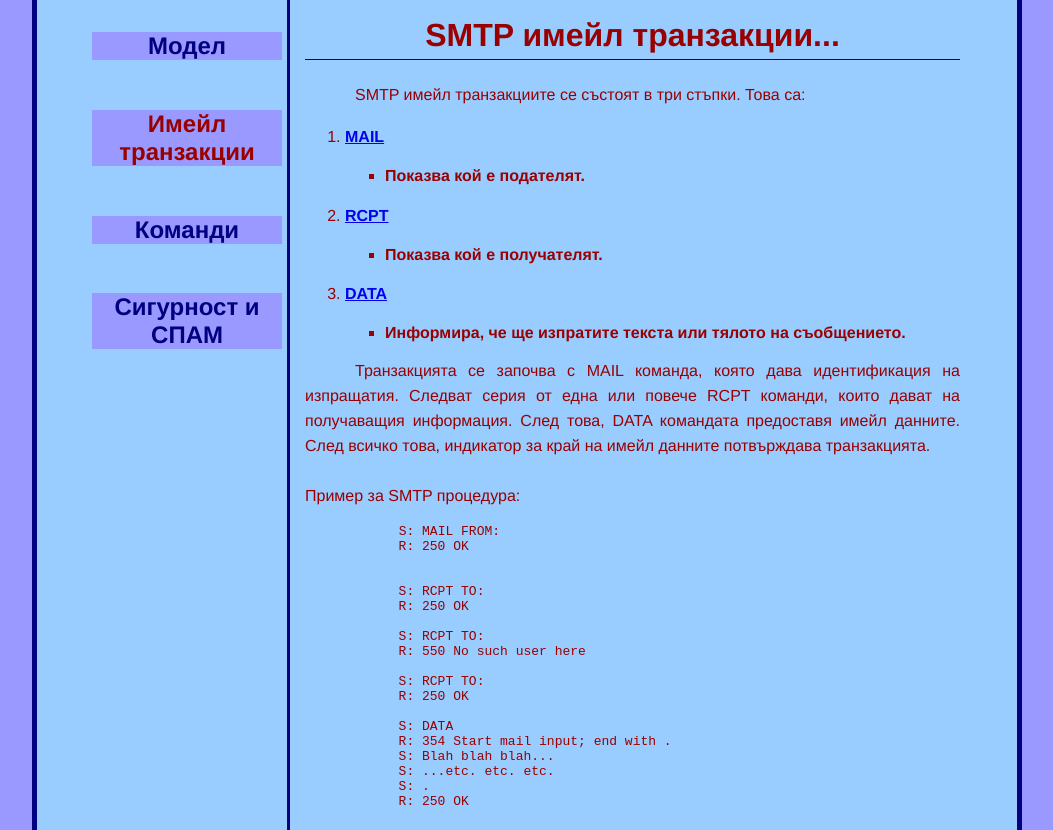
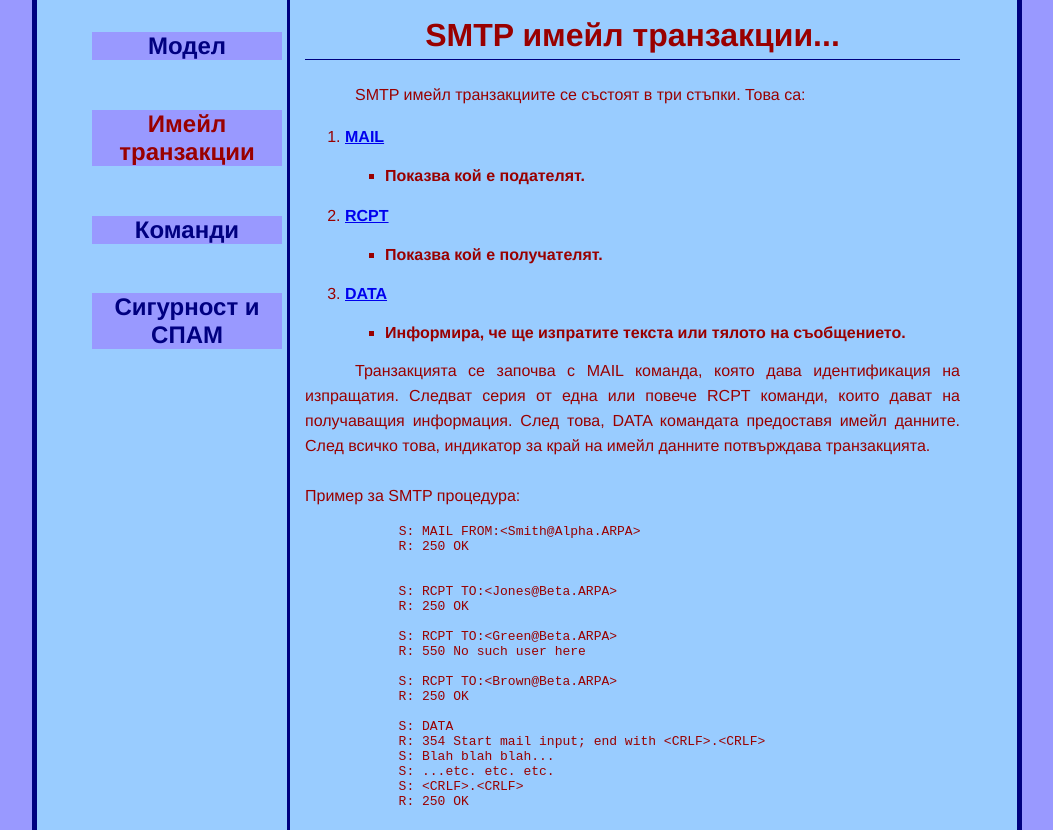
Before and after one commit to vmaznev/SMTP-Protocol-Front-end, a plain HTML site: page mailtransaction.html in a window 1280 px wide. Shown: the part 122-952 px from the top of the page, without its empty margins (113-1166 px from the left). Drawn offline with Linux system fonts and the light colour scheme.

Commit message:
Fixed brackets problem

```diff
--- a/mailtransaction.html
+++ b/mailtransaction.html
@@ -134,23 +134,23 @@ h5 {
 		Пример за SMTP процедура: </br>
 		<code>
 		<pre>
-	    S: MAIL FROM:<Smith@Alpha.ARPA>
+	    S: MAIL FROM:&ltSmith@Alpha.ARPA&gt
             R: 250 OK </br>
 
-            S: RCPT TO:<Jones@Beta.ARPA>
+            S: RCPT TO:&ltJones@Beta.ARPA&gt
             R: 250 OK
 
-            S: RCPT TO:<Green@Beta.ARPA>
+            S: RCPT TO:&ltGreen@Beta.ARPA&gt
             R: 550 No such user here
 
-            S: RCPT TO:<Brown@Beta.ARPA>
+            S: RCPT TO:&ltBrown@Beta.ARPA&gt
             R: 250 OK
 
             S: DATA
-            R: 354 Start mail input; end with <CRLF>.<CRLF>
+            R: 354 Start mail input; end with &ltCRLF&gt.&ltCRLF&gt
             S: Blah blah blah...
             S: ...etc. etc. etc.
-            S: <CRLF>.<CRLF>
+            S: &ltCRLF&gt.&ltCRLF&gt
             R: 250 OK
         </pre>
 		</code> </p>
```
